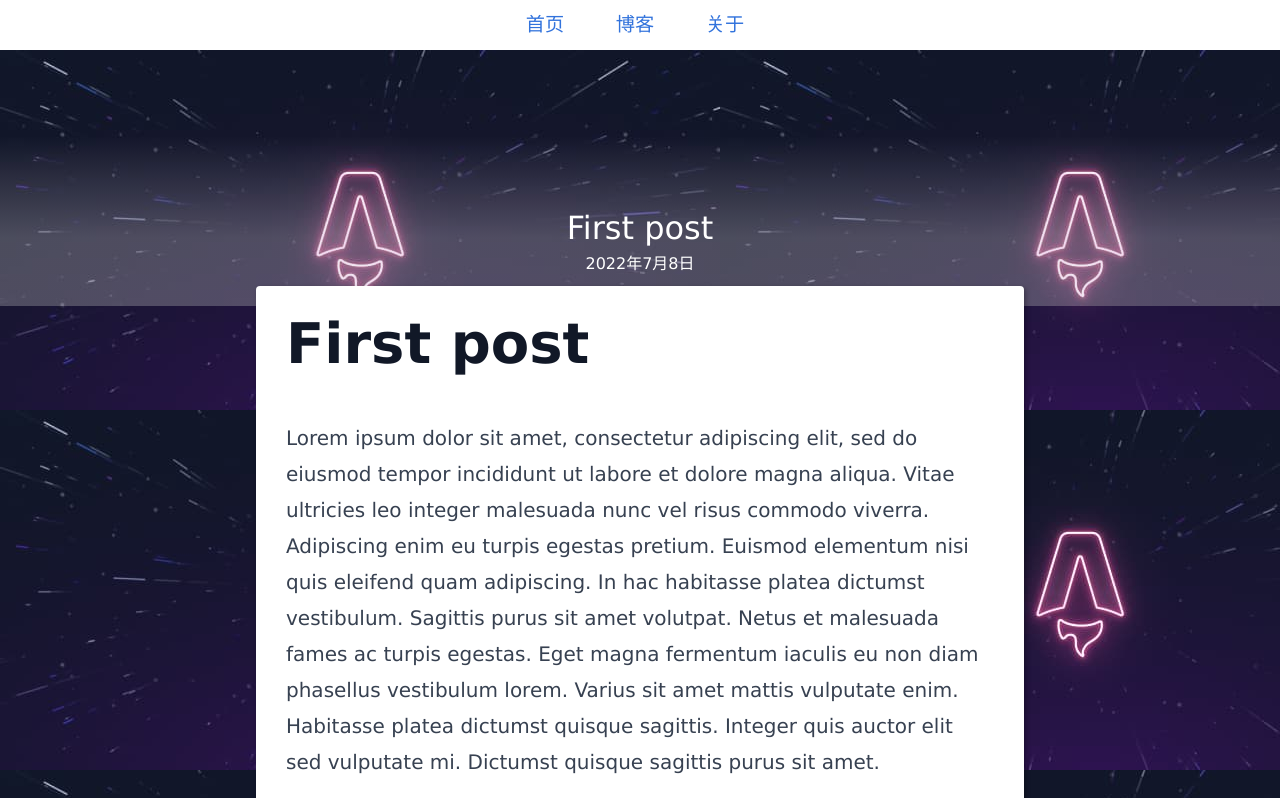
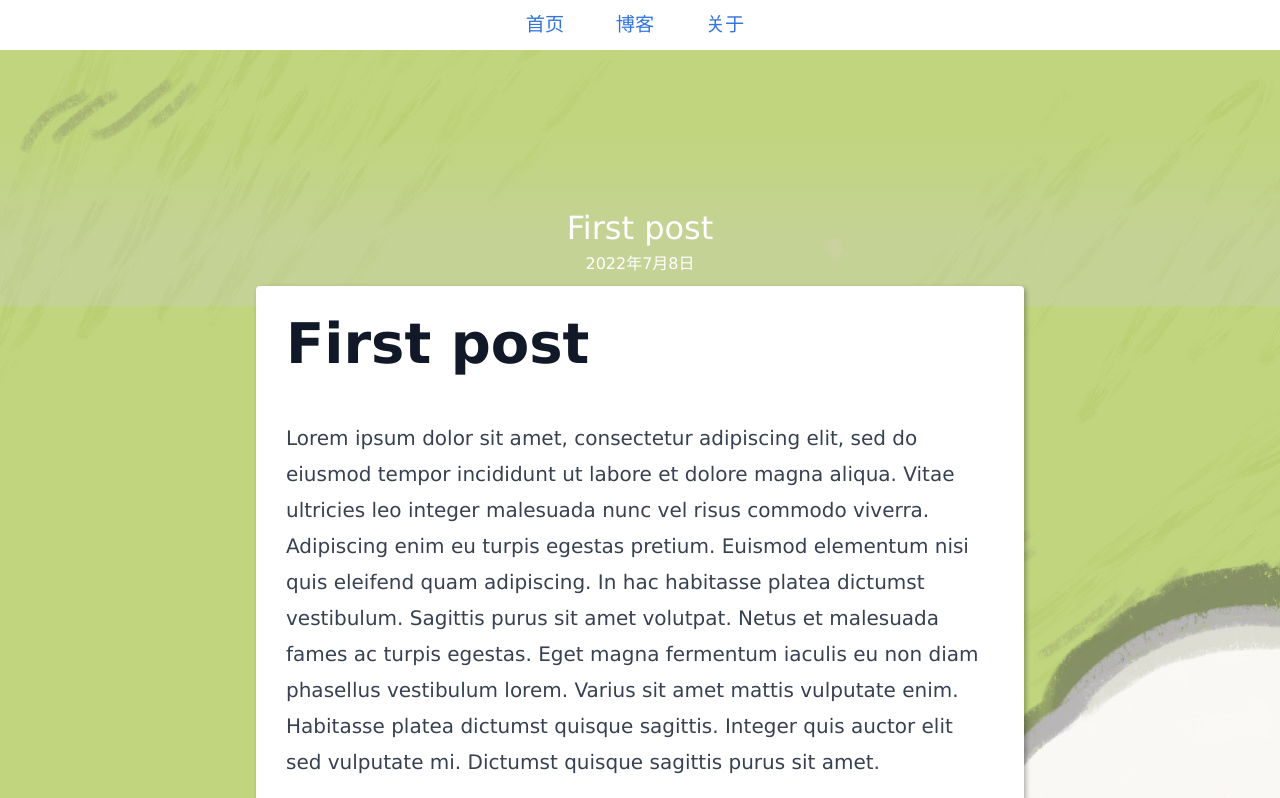
Before and after one commit to physihan/blog, an Astro site: page /blog/first-post in a window 1280 px wide. Shown: the top 798 px of the page. Built offline with nearby package versions, Linux system fonts and the light colour scheme; Astro itself is replaced by a stand-in of ours.

Commit message:
feat: 替换图片

```diff
--- a/src/content/blog/first-post.md
+++ b/src/content/blog/first-post.md
@@ -2,7 +2,7 @@
 title: "First post"
 description: "Lorem ipsum dolor sit amet"
 pubDate: "Jul 08 2022"
-heroImage: "/placeholder-hero.jpg"
+heroImage: "/cute.jpeg"
 ---
 
 Lorem ipsum dolor sit amet, consectetur adipiscing elit, sed do eiusmod tempor incididunt ut labore et dolore magna aliqua. Vitae ultricies leo integer malesuada nunc vel risus commodo viverra. Adipiscing enim eu turpis egestas pretium. Euismod elementum nisi quis eleifend quam adipiscing. In hac habitasse platea dictumst vestibulum. Sagittis purus sit amet volutpat. Netus et malesuada fames ac turpis egestas. Eget magna fermentum iaculis eu non diam phasellus vestibulum lorem. Varius sit amet mattis vulputate enim. Habitasse platea dictumst quisque sagittis. Integer quis auctor elit sed vulputate mi. Dictumst quisque sagittis purus sit amet.
```
Also changed, not shown: public/cute.jpeg (added).
